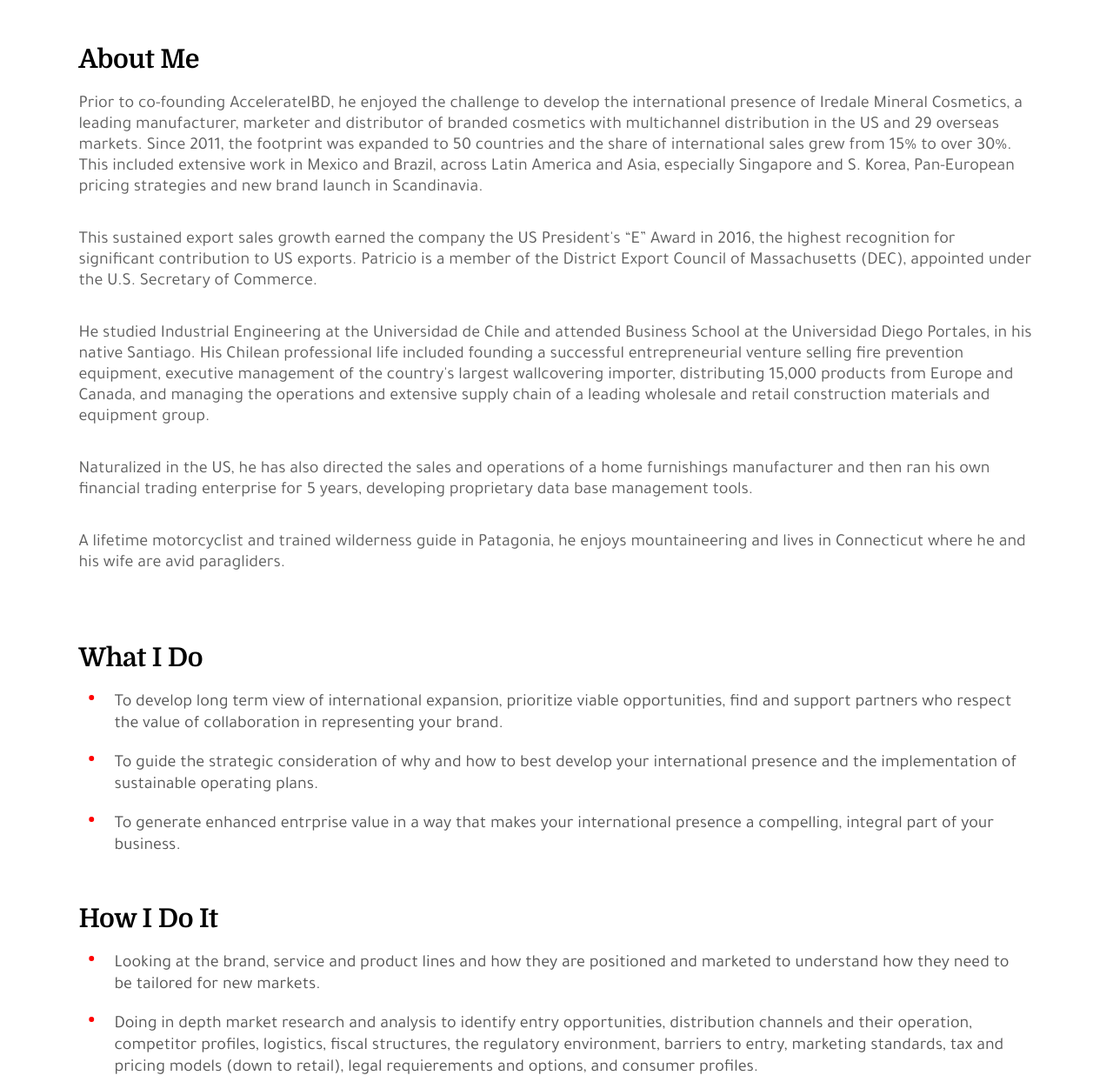
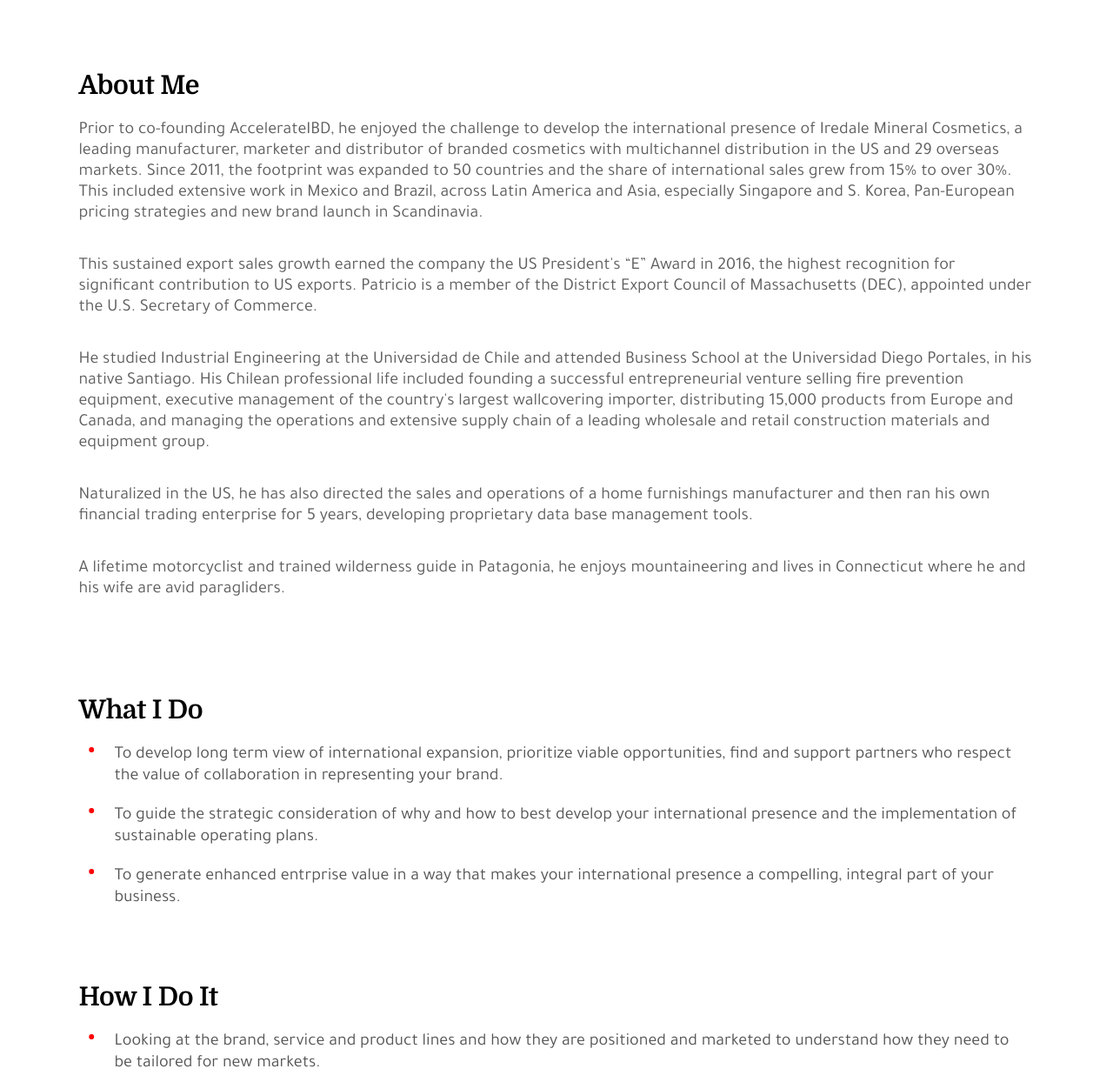
Before and after one commit to silo-media/silo-media.github.io, a plain HTML site: page index.html in a window 1280 px wide. Shown: the part 802-2046 px from the top of the page at 87% size. Drawn offline with Linux system fonts and the light colour scheme; files whose address does not match are found by name.

Commit message:
code change

```diff
--- a/css/patricio.css
+++ b/css/patricio.css
@@ -1,4 +1,6 @@
-
+.pushDown {
+  padding-top: 1em;
+}
 .home-content__main {
     padding-top: 52rem;
 }
--- a/index.html
+++ b/index.html
@@ -131,7 +131,7 @@
         <div class="row section-header" data-aos="fade-up">
             <div class="col-full">
                 <h3 class="subhead"></h3>
-                <h1 class="display-1">About Me</h1>
+                <h1 class="display-1 pushDown">About Me</h1>
             </div>
         </div> <!-- end section-header -->
 
@@ -170,7 +170,7 @@ A lifetime motorcyclist and trained wilderness guide in Patagonia, he enjoys mou
         <div class="row section-header" data-aos="fade-up">
             <div class="col-full">
                 <h3 class="subhead"></h3>
-                <h1 class="display-1">What I Do</h1>
+                <h1 class="display-1 pushDown">What I Do</h1>
             </div>
         </div> <!-- end section-header -->
 
@@ -200,7 +200,7 @@ A lifetime motorcyclist and trained wilderness guide in Patagonia, he enjoys mou
         <div class="row section-header" data-aos="fade-up">
             <div class="col-full">
                 <h3 class="subhead"></h3>
-                <h1 class="display-1">How I Do It</h1>
+                <h1 class="display-1 pushDown">How I Do It</h1>
             </div>
         </div> <!-- end section-header -->
 
```
Also changed, not shown: 1 other file.
